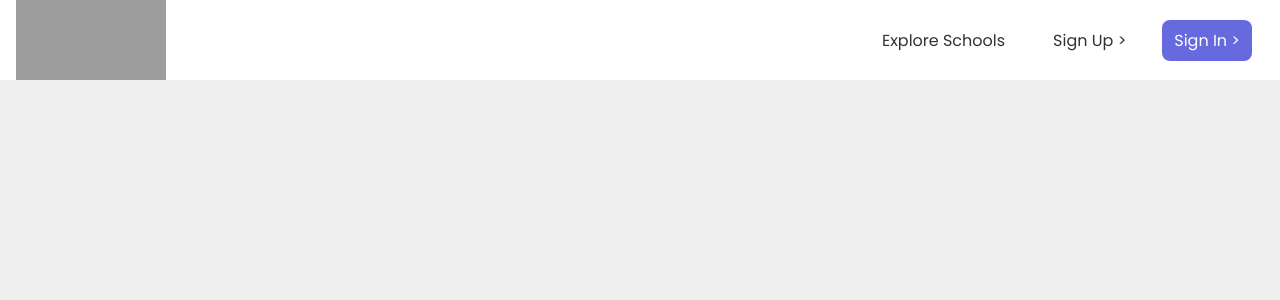
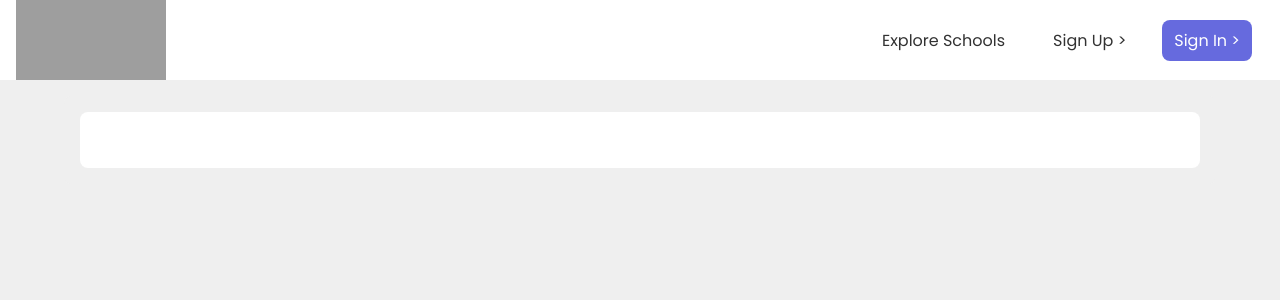
Before and after one commit to Abbas4tech/isc-freshers-training, an Angular app: page / in a window 1280 px wide. Shown: the top 300 px of the page. Built offline with nearby package versions, Linux system fonts and the light colour scheme; grey boxes are pictures that could not be loaded.

Commit message:
Added Search bar

```diff
--- a/src/app/app.component.html
+++ b/src/app/app.component.html
@@ -1 +1,4 @@
 <isc-header></isc-header>
+<isc-card [background]="'#efefef'" [maxWidth]="'90rem'">
+  <isc-searchbar></isc-searchbar>
+</isc-card>
--- a/src/app/app.module.ts
+++ b/src/app/app.module.ts
@@ -7,6 +7,7 @@ import { HeaderComponent } from './components/header/header.component';
 import { NavbarComponent } from './components/header/components/navbar/navbar.component';
 import { SidebarComponent } from './components/header/components/sidebar/sidebar.component';
 import { SharedModule } from './components/shared/shared.module';
+import { SearchbarComponent } from './components/searchbar/searchbar.component';
 
 @NgModule({
   declarations: [
@@ -14,6 +15,7 @@ import { SharedModule } from './components/shared/shared.module';
     HeaderComponent,
     NavbarComponent,
     SidebarComponent,
+    SearchbarComponent,
   ],
   imports: [BrowserModule, AppRoutingModule, SharedModule],
   providers: [],
--- /dev/null
+++ b/src/app/components/searchbar/searchbar.component.css
@@ -0,0 +1,11 @@
+input {
+  display: block;
+  width: 100%;
+  padding: 1rem;
+  font-size: 1.3rem;
+  border: none;
+  border-radius: 0.5rem;
+}
+input:focus {
+  outline: none;
+}
--- /dev/null
+++ b/src/app/components/searchbar/searchbar.component.html
@@ -0,0 +1 @@
+<input type="search" />
--- /dev/null
+++ b/src/app/components/searchbar/searchbar.component.ts
@@ -0,0 +1,15 @@
+import { Component, OnInit } from '@angular/core';
+
+@Component({
+  selector: 'isc-searchbar',
+  templateUrl: './searchbar.component.html',
+  styleUrls: ['./searchbar.component.css']
+})
+export class SearchbarComponent implements OnInit {
+
+  constructor() { }
+
+  ngOnInit(): void {
+  }
+
+}
--- a/src/app/components/shared/card/card.component.css
+++ b/src/app/components/shared/card/card.component.css
@@ -1,7 +1,7 @@
 .card {
   width: 90%;
   margin: 5rem auto 0 auto;
-  background-color: #fff;
+  margin-top: 1rem;
   border-radius: 0.5rem;
   padding: 1rem;
 }
--- a/src/app/components/shared/card/card.component.html
+++ b/src/app/components/shared/card/card.component.html
@@ -1,7 +1,10 @@
 <isc-backdrop *ngIf="backdrop"></isc-backdrop>
 <section
   class="card"
-  [ngStyle]="{ 'max-width': maxWidth }"
+  [ngStyle]="{
+    'max-width': maxWidth,
+    'background-color': background ? background : '#fff'
+  }"
   [ngClass]="{ higherIdx: backdrop, zeroIdx: !backdrop }"
 >
   <ng-content></ng-content>
--- a/src/app/components/shared/card/card.component.ts
+++ b/src/app/components/shared/card/card.component.ts
@@ -8,6 +8,7 @@ import { Component, Input, OnInit } from '@angular/core';
 export class CardComponent implements OnInit {
   @Input() backdrop!: boolean;
   @Input() maxWidth!: string;
+  @Input() background!: string;
   constructor() {}
 
   ngOnInit(): void {}
```
Also changed, not shown: 1 other file (tests, documents, lock files or other folders).
